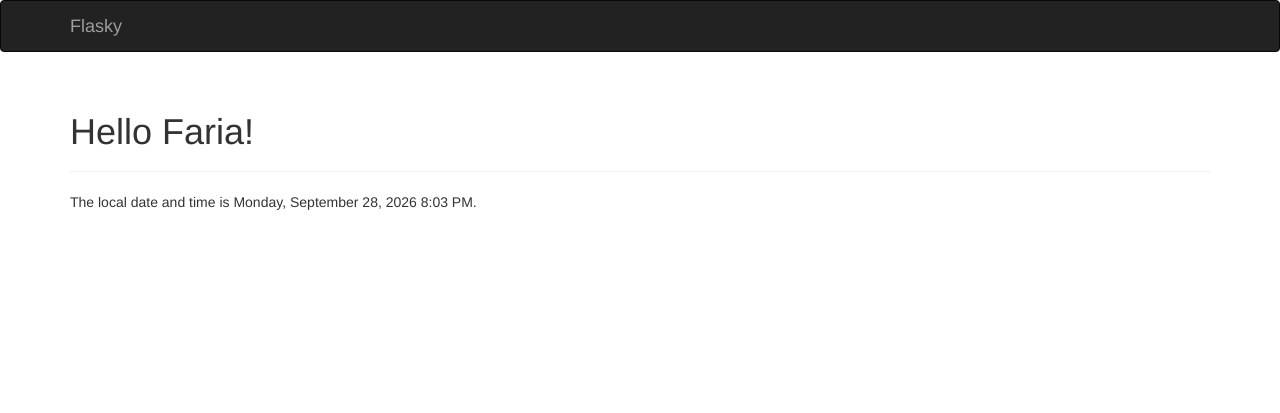
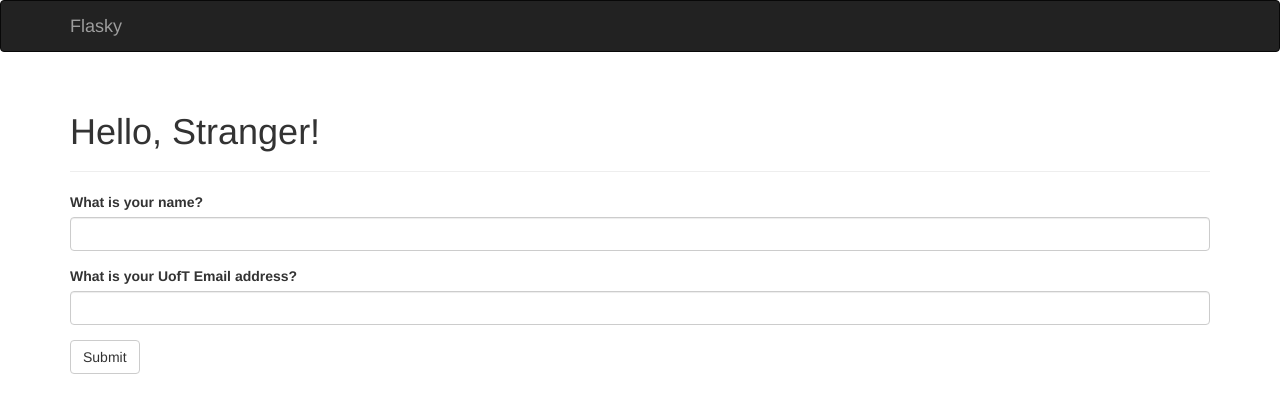
Before and after one commit to FariaSamanta/E444-F2026-PRA3, a Flask app: page / in a window 1280 px wide. Shown: the top 413 px of the page. Run offline with Flask 3, Linux system fonts and the light colour scheme; some libraries are stand-ins or nearby versions.

Commit message:
Complete Activity 1.4 form and UofT email validation

```diff
--- a/app.py
+++ b/app.py
@@ -1,22 +1,42 @@
 from flask import Flask, render_template
+from flask_wtf import FlaskForm
 from flask_moment import Moment
-from datetime import datetime, timezone
+from wtforms import StringField, SubmitField
+from wtforms.validators import DataRequired, Email, ValidationError
+app = Flask(__name__)
+app.config["SECRET_KEY"] = "dev-secret-key"
 
-app = Flask(__name__)
 moment = Moment(app)
 
+class NameEmailForm(FlaskForm):
+    name = StringField("What is your name?", validators=[DataRequired()])
+    email = StringField(
+        "What is your UofT Email address?",
+        validators=[DataRequired(), Email()]
+    )
+    submit = SubmitField("Submit")
 
-@app.route("/")
+    def validate_email(self, field):
+        if "utoronto" not in field.data.lower():
+            raise ValidationError("Please enter a UofT email address.")
+
+
+@app.route("/", methods=["GET", "POST"])
 def index():
+    form = NameEmailForm()
+    name = None
+    email = None
+
+    if form.validate_on_submit():
+        name = form.name.data
+        email = form.email.data
+
     return render_template(
         "index.html",
-        current_time=datetime.now(timezone.utc)
+        form=form,
+        name=name,
+        email=email
     )
-
-
-@app.route("/user/<name>")
-def user(name):
-    return f"<h1>Hello, {name}!</h1>"
 
 
 if __name__ == "__main__":
--- a/templates/index.html
+++ b/templates/index.html
@@ -3,9 +3,36 @@
 {% block page_content %}
 
 <div class="page-header">
-    <h1>Hello Faria!</h1>
+    {% if name %}
+        <h1>Hello, {{ name }}!</h1>
+        <h2>Your UofT email is {{ email }}</h2>
+    {% else %}
+        <h1>Hello, Stranger!</h1>
+    {% endif %}
 </div>
 
-<p>The local date and time is {{ moment(current_time).format('LLLL') }}.</p>
+<form method="POST">
+    {{ form.hidden_tag() }}
+
+    <div class="form-group">
+        {{ form.name.label }}
+        {{ form.name(class="form-control") }}
+
+        {% for error in form.name.errors %}
+            <p>{{ error }}</p>
+        {% endfor %}
+    </div>
+
+    <div class="form-group">
+        {{ form.email.label }}
+        {{ form.email(class="form-control") }}
+
+        {% for error in form.email.errors %}
+            <p>{{ error }}</p>
+        {% endfor %}
+    </div>
+
+    {{ form.submit(class="btn btn-default") }}
+</form>
 
 {% endblock %}
```
Also changed, not shown: README.md, activity1_4_invalid_format.png (added), activity1_4_non_uoft.png (added), activity1_4_valid.png (added).
